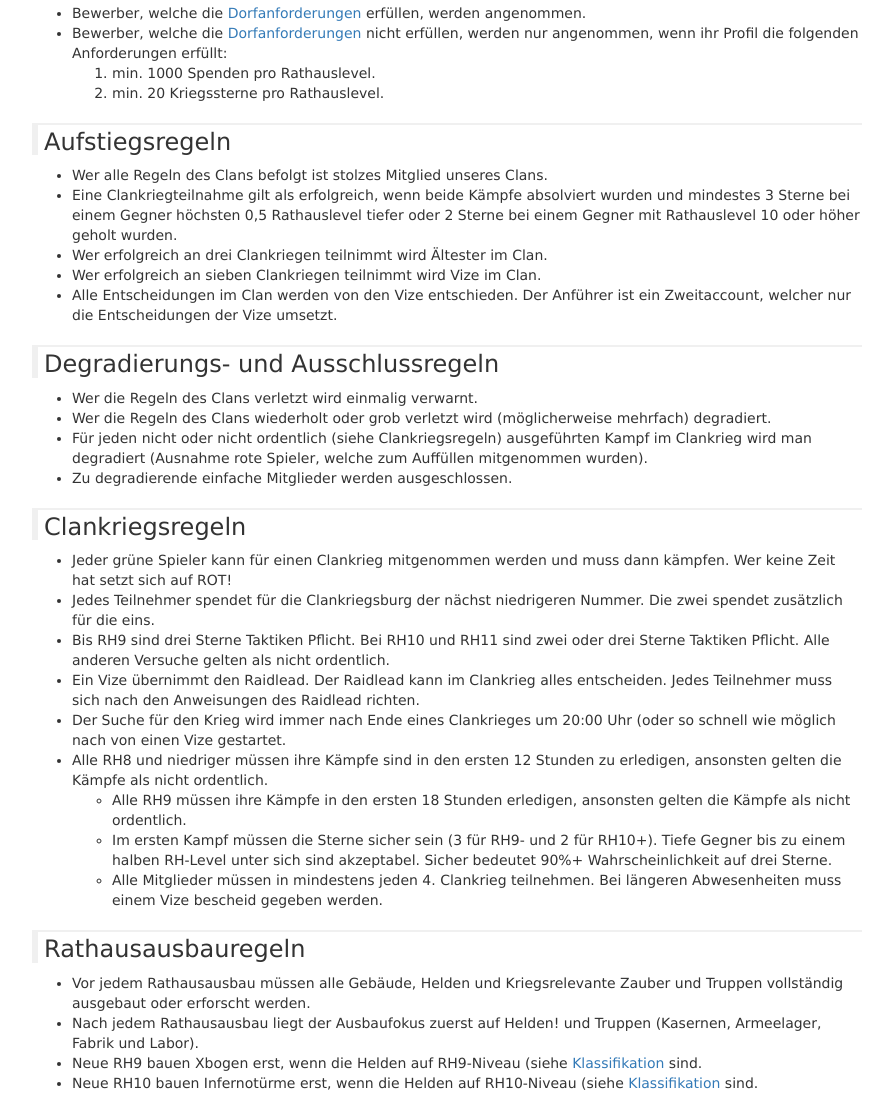
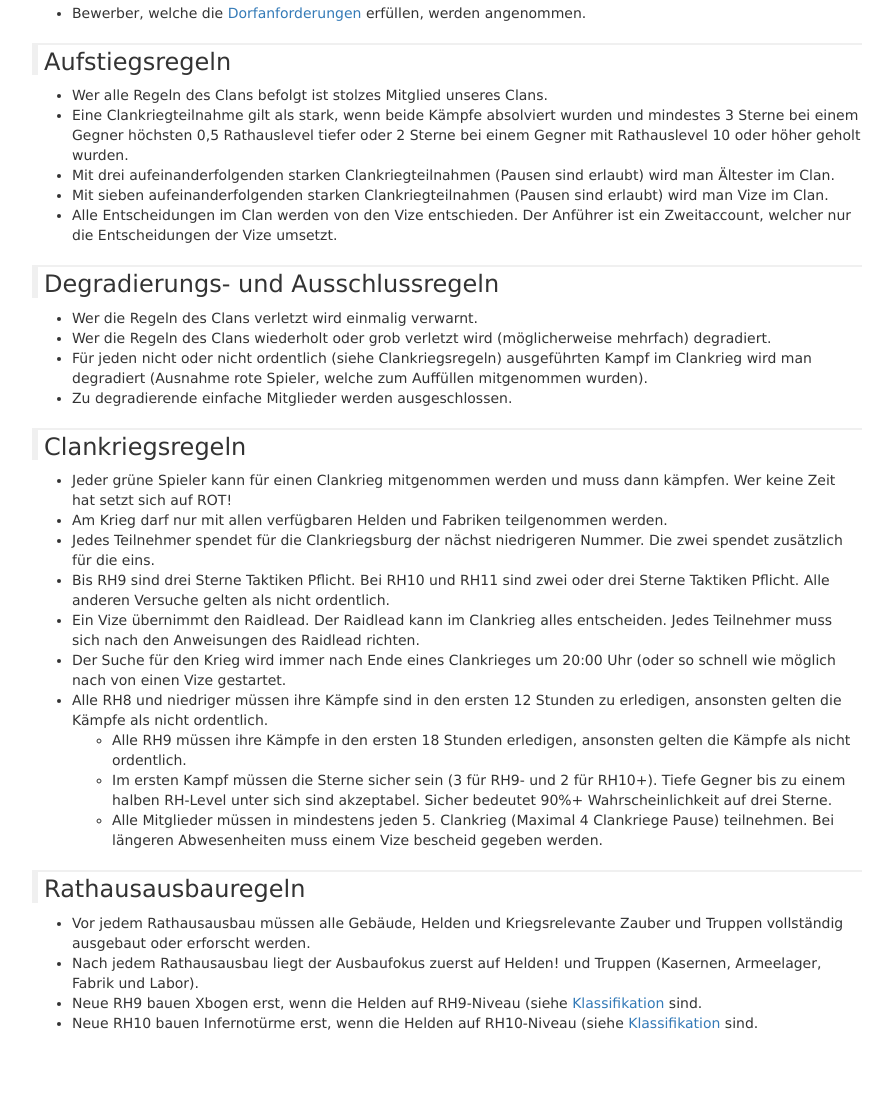
Before and after one commit to hhvincehh/DeumSuperStar, a plain HTML site: page regeln.html in a window 1280 px wide. Shown: the part 408-1504 px from the top of the page, without its empty margins (193-1086 px from the left). After the commit the page ends 1461 px from the top, so only its background shows below. Drawn offline with nearby package versions, Linux system fonts and the light colour scheme.

Commit message:
Regeln angepasst

```diff
--- a/regeln.html
+++ b/regeln.html
@@ -34,18 +34,13 @@
 <h3 id="aufnahmeregeln">Aufnahmeregeln</h3>
 <ul>
 <li>Bewerber, welche die <a href="anforderungen.html">Dorfanforderungen</a> erfüllen, werden angenommen.</li>
-<li>Bewerber, welche die <a href="anforderungen.html">Dorfanforderungen</a> nicht erfüllen, werden nur angenommen, wenn ihr Profil die folgenden Anforderungen erfüllt:<ol>
-<li>min. 1000 Spenden pro Rathauslevel.</li>
-<li>min. 20 Kriegssterne pro Rathauslevel.</li>
-</ol>
-</li>
 </ul>
 <h3 id="aufstiegsregeln">Aufstiegsregeln</h3>
 <ul>
 <li>Wer alle Regeln des Clans befolgt ist stolzes Mitglied unseres Clans.</li>
-<li>Eine Clankriegteilnahme gilt als erfolgreich, wenn beide Kämpfe absolviert wurden und mindestes 3 Sterne bei einem Gegner höchsten 0,5 Rathauslevel tiefer oder 2 Sterne bei einem Gegner mit Rathauslevel 10 oder höher geholt wurden.</li>
-<li>Wer erfolgreich an drei Clankriegen teilnimmt wird Ältester im Clan.</li>
-<li>Wer erfolgreich an sieben Clankriegen teilnimmt wird Vize im Clan.</li>
+<li>Eine Clankriegteilnahme gilt als stark, wenn beide Kämpfe absolviert wurden und mindestes 3 Sterne bei einem Gegner höchsten 0,5 Rathauslevel tiefer oder 2 Sterne bei einem Gegner mit Rathauslevel 10 oder höher geholt wurden.</li>
+<li>Mit drei aufeinanderfolgenden starken Clankriegteilnahmen (Pausen sind erlaubt) wird man Ältester im Clan.</li>
+<li>Mit sieben aufeinanderfolgenden starken Clankriegteilnahmen (Pausen sind erlaubt) wird man Vize im Clan.</li>
 <li>Alle Entscheidungen im Clan werden von den Vize entschieden. Der Anführer ist ein Zweitaccount, welcher nur die Entscheidungen der Vize umsetzt.</li>
 </ul>
 <h3 id="degradierungs-und-ausschlussregeln">Degradierungs- und Ausschlussregeln</h3>
@@ -58,6 +53,7 @@
 <h3 id="clankriegsregeln">Clankriegsregeln</h3>
 <ul>
 <li>Jeder grüne Spieler kann für einen Clankrieg mitgenommen werden und muss dann kämpfen. Wer keine Zeit hat setzt sich auf ROT!</li>
+<li>Am Krieg darf nur mit allen verfügbaren Helden und Fabriken teilgenommen werden.</li>
 <li>Jedes Teilnehmer spendet für die Clankriegsburg der nächst niedrigeren Nummer. Die zwei spendet zusätzlich für die eins.</li>
 <li>Bis RH9 sind drei Sterne Taktiken Pflicht. Bei RH10 und RH11 sind zwei oder drei Sterne Taktiken Pflicht. Alle anderen Versuche gelten als nicht ordentlich.</li>
 <li>Ein Vize übernimmt den Raidlead. Der Raidlead kann im Clankrieg alles entscheiden. Jedes Teilnehmer muss sich nach den Anweisungen des Raidlead richten.</li>
@@ -65,7 +61,7 @@
 <li>Alle RH8 und niedriger müssen ihre Kämpfe sind in den ersten 12 Stunden zu erledigen, ansonsten gelten die Kämpfe als nicht ordentlich.<ul>
 <li>Alle RH9 müssen ihre Kämpfe in den ersten 18 Stunden erledigen, ansonsten gelten die Kämpfe als nicht ordentlich.</li>
 <li>Im ersten Kampf müssen die Sterne sicher sein (3 für RH9- und 2 für RH10+). Tiefe Gegner bis zu einem halben RH-Level unter sich sind akzeptabel. Sicher bedeutet 90%+ Wahrscheinlichkeit auf drei Sterne.</li>
-<li>Alle Mitglieder müssen in mindestens jeden 4. Clankrieg teilnehmen. Bei längeren Abwesenheiten muss einem Vize bescheid gegeben werden.</li>
+<li>Alle Mitglieder müssen in mindestens jeden 5. Clankrieg (Maximal 4 Clankriege Pause) teilnehmen. Bei längeren Abwesenheiten muss einem Vize bescheid gegeben werden.</li>
 </ul>
 </li>
 </ul>
```
